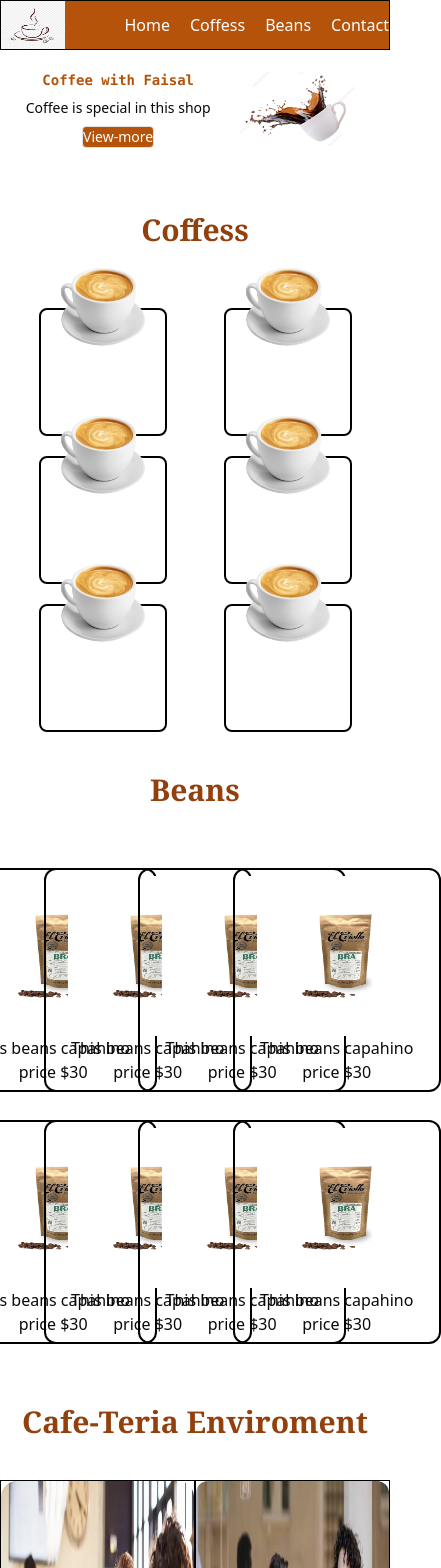
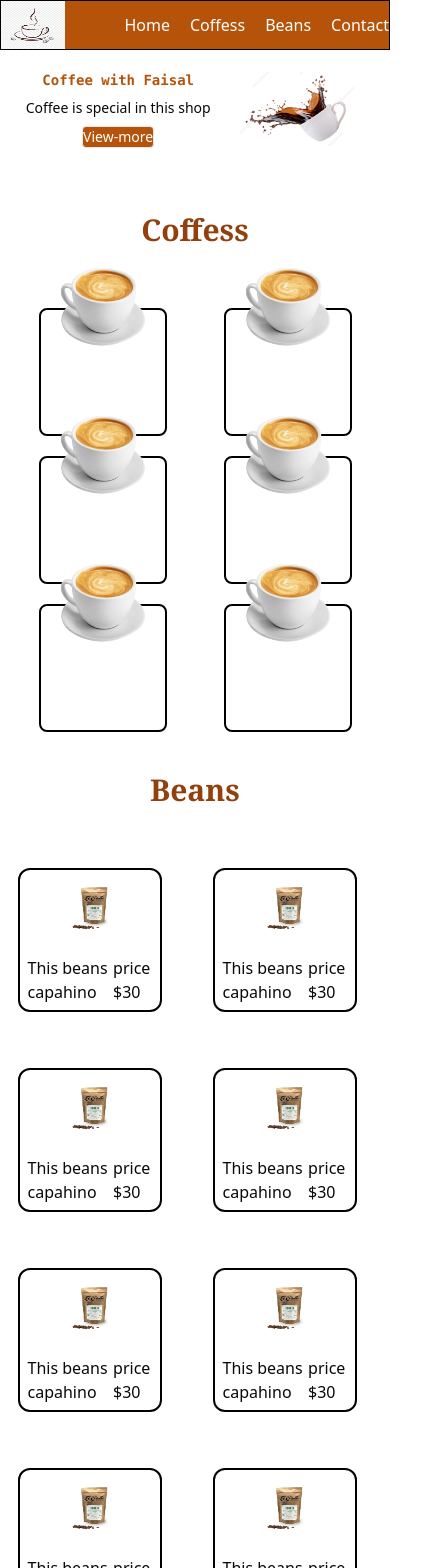
Before and after one commit to Faisal-akra/coffee-shop-, a React (Vite) app: page / in a window 390 px wide. Shown: the top 1568 px of the page, 441 px wide, since content can reach past the window. Built offline with nearby package versions, Linux system fonts and the light colour scheme.

Commit message:
Beans sec is responsive now

```diff
--- a/src/myComponents/Beans.jsx
+++ b/src/myComponents/Beans.jsx
@@ -1,107 +1,157 @@
 import packet from "../assets/Beans/packet.png";
-// import bag from '../assets/Beans/check.png'
+
 export const Beans = () => {
   return (
     <div>
-      <div className="  p-5 grid grid-cols-4 gap-7 justify-items-center  ">
+      <div className="grid grid-cols-2 justify-items-center gap-10 p-5   md:grid md:grid-cols-3 md:grid-rows-2 md:gap-14     md:justify-items-center lg:grid-cols-4   ">
 
-        <div className="w-52 h-56 group">
-          <div className=" border-black w-52 h-56 rounded-xl   flex flex-col  items-center  justify-center    border-2 overflow-hidden group-hover:bg-amber-700  ">
-            <img src={packet} alt="" className="w-40 h-40 hover:rounded-xl  " />
 
-            <div className="flex flex-col justify-center items-center group-hover:text-white">
+        <div className="  w-40 h-40 group">
+
+          <div className="w-36 h-36  justify-center  flex flex-col items-center  overflow-hidden    md:w-48 md:h-48 rounded-xl   md:flex md:flex-col  md:items-center  md:justify-center  border-black      border-2 md:overflow-hidden group-hover:bg-amber-700  ">
+            <img
+              src={packet}
+              alt=""
+              className=" w-20 h-20 md:w-36 md:h-36 md:p-2 hover:rounded-xl  "
+            />
+
+            <div className=" flex  justify-center items-center p-2 md:flex-col  group-hover:text-white ">
               <h2>This beans capahino</h2>
-              <h3>price $30</h3>
-            </div>
-          </div>
+              <h3 className="md:mb-2">price $30</h3>
             </div>
 
-
-        <div className="w-52 h-56 group">
-          <div className=" border-black w-52 h-56 rounded-xl   flex flex-col  items-center  justify-center    border-2 overflow-hidden group-hover:bg-amber-700  ">
-            <img src={packet} alt="" className="w-40 h-40 hover:rounded-xl  " />
-
-            <div className="flex flex-col justify-center items-center group-hover:text-white">
-              <h2>This beans capahino</h2>
-              <h3>price $30</h3>
-            </div>
-          </div>
-
-
-        </div> <div className="w-52 h-56 group">
-          <div className=" border-black w-52 h-56 rounded-xl   flex flex-col  items-center  justify-center    border-2 overflow-hidden group-hover:bg-amber-700  ">
-            <img src={packet} alt="" className="w-40 h-40 hover:rounded-xl  " />
-
-            <div className="flex flex-col justify-center items-center group-hover:text-white">
-              <h2>This beans capahino</h2>
-              <h3>price $30</h3>
-            </div>
           </div>
         </div>
 
 
 
-        <div className="w-52 h-56 group">
-          <div className=" border-black w-52 h-56 rounded-xl   flex flex-col  items-center  justify-center    border-2 overflow-hidden group-hover:bg-amber-700  ">
-            <img src={packet} alt="" className="w-40 h-40 hover:rounded-xl  " />
+        <div className="  w-40 h-40 group">
 
-            <div className="flex flex-col justify-center items-center group-hover:text-white">
+<div className="w-36 h-36  justify-center  flex flex-col items-center  overflow-hidden    md:w-48 md:h-48 rounded-xl   md:flex md:flex-col  md:items-center  md:justify-center  border-black     border-2 md:overflow-hidden group-hover:bg-amber-700  ">
+  <img
+    src={packet}
+    alt=""
+    className=" w-20 h-20 md:w-36 md:h-36 hover:rounded-xl  "
+  />
+
+  <div className=" flex  justify-center items-center p-2 md:flex-col group-hover:text-white ">
     <h2>This beans capahino</h2>
-              <h3>price $30</h3>
+    <h3 className="md:mb-2">price $30</h3>
   </div>
+
+</div>
+</div>
+
+
+<div className="  w-40 h-40 group">
+
+<div className="w-36 h-36  justify-center  flex flex-col items-center  overflow-hidden     md:w-48 md:h-48 rounded-xl   md:flex md:flex-col  md:items-center  md:justify-center  border-black     border-2 md:overflow-hidden group-hover:bg-amber-700  ">
+  <img
+    src={packet}
+    alt=""
+    className=" w-20 h-20 md:w-36 md:h-36 hover:rounded-xl  "
+  />
+
+  <div className=" flex  justify-center items-center p-2 md:flex-col group-hover:text-white ">
+    <h2>This beans capahino</h2>
+    <h3 className="md:mb-2">price $30</h3>
+  </div>
+
 </div>
 </div>
 
 
 
-        <div className="w-52 h-56 group">
-          <div className=" border-black w-52 h-56 rounded-xl   flex flex-col  items-center  justify-center    border-2 overflow-hidden group-hover:bg-amber-700  ">
-            <img src={packet} alt="" className="w-40 h-40 hover:rounded-xl  " />
+<div className="  w-40 h-40 group">
 
-            <div className="flex flex-col justify-center items-center group-hover:text-white">
+<div className="w-36 h-36  justify-center  flex flex-col items-center  overflow-hidden     md:w-48 md:h-48 rounded-xl   md:flex md:flex-col  md:items-center  md:justify-center  border-black     border-2 md:overflow-hidden group-hover:bg-amber-700  ">
+  <img
+    src={packet}
+    alt=""
+    className=" w-20 h-20 md:w-36 md:h-36 hover:rounded-xl  "
+  />
+
+  <div className=" flex  justify-center items-center p-2 md:flex-col group-hover:text-white ">
     <h2>This beans capahino</h2>
-              <h3>price $30</h3>
+    <h3 className="md:mb-2">price $30</h3>
   </div>
+
+</div>
+</div>
+
+
+
+<div className="  w-40 h-40 group">
+
+<div className="w-36 h-36  justify-center  flex flex-col items-center  overflow-hidden     md:w-48 md:h-48 rounded-xl   md:flex md:flex-col  md:items-center  md:justify-center  border-black     border-2 md:overflow-hidden group-hover:bg-amber-700  ">
+  <img
+    src={packet}
+    alt=""
+    className=" w-20 h-20 md:w-36 md:h-36 hover:rounded-xl  "
+  />
+
+  <div className=" flex  justify-center items-center p-2 md:flex-col group-hover:text-white ">
+    <h2>This beans capahino</h2>
+    <h3 className="md:mb-2">price $30</h3>
+  </div>
+
+</div>
+</div>
+
+
+<div className="  w-40 h-40 group">
+
+<div className="w-36 h-36  justify-center  flex flex-col items-center  overflow-hidden     md:w-48 md:h-48 rounded-xl   md:flex md:flex-col  md:items-center  md:justify-center  border-black     border-2 md:overflow-hidden group-hover:bg-amber-700  ">
+  <img
+    src={packet}
+    alt=""
+    className=" w-20 h-20 md:w-36 md:h-36 hover:rounded-xl  "
+  />
+
+  <div className=" flex  justify-center items-center p-2 md:flex-col  group-hover:text-white ">
+    <h2>This beans capahino</h2>
+    <h3 className="md:mb-2">price $30</h3>
+  </div>
+
 </div>
 </div>
 
 
 
 
-        <div className="w-52 h-56 group">
-          <div className=" border-black w-52 h-56 rounded-xl   flex flex-col  items-center  justify-center    border-2 overflow-hidden group-hover:bg-amber-700  ">
-            <img src={packet} alt="" className="w-40 h-40 hover:rounded-xl  " />
 
-            <div className="flex flex-col justify-center items-center group-hover:text-white">
+<div className="  w-40 h-40 group">
+
+<div className="w-36 h-36  justify-center  flex flex-col items-center  overflow-hidden     md:w-48 md:h-48 rounded-xl   md:flex md:flex-col  md:items-center  md:justify-center  border-black     border-2 md:overflow-hidden group-hover:bg-amber-700  ">
+  <img
+    src={packet}
+    alt=""
+    className=" w-20 h-20 md:w-36 md:h-36 hover:rounded-xl  "
+  />
+
+  <div className=" flex  justify-center items-center p-2 md:flex-col group-hover:text-white ">
     <h2>This beans capahino</h2>
-              <h3>price $30</h3>
+    <h3 className="md:mb-2">price $30</h3>
   </div>
+
 </div>
 </div>
 
 
+<div className="  w-40 h-40 group">
 
-        <div className="w-52 h-56 group">
-          <div className=" border-black w-52 h-56 rounded-xl   flex flex-col  items-center  justify-center    border-2 overflow-hidden group-hover:bg-amber-700  ">
-            <img src={packet} alt="" className="w-40 h-40 hover:rounded-xl  " />
+<div className="w-36 h-36  justify-center  flex flex-col items-center  overflow-hidden     md:w-48 md:h-48 rounded-xl   md:flex md:flex-col  md:items-center  md:justify-center  border-black     border-2 md:overflow-hidden group-hover:bg-amber-700  ">
+  <img
+    src={packet}
+    alt=""
+    className=" w-20 h-20 md:w-36 md:h-36 hover:rounded-xl  "
+  />
 
-            <div className="flex flex-col justify-center items-center group-hover:text-white">
+  <div className=" flex  justify-center items-center p-2 md:flex-col group-hover:text-white ">
     <h2>This beans capahino</h2>
-              <h3>price $30</h3>
-            </div>
-          </div>
+    <h3 className="md:mb-2">price $30</h3>
   </div>
 
-
-
-        <div className="w-52 h-56 group">
-          <div className=" border-black w-52 h-56 rounded-xl   flex flex-col  items-center  justify-center    border-2 overflow-hidden group-hover:bg-amber-700  ">
-            <img src={packet} alt="" className="w-40 h-40 hover:rounded-xl  " />
-
-            <div className="flex flex-col justify-center items-center group-hover:text-white">
-              <h2>This beans capahino</h2>
-              <h3>price $30</h3>
-            </div>
 </div>
 </div>
 
```
Lines whose indentation alone changed are shown as unchanged.
